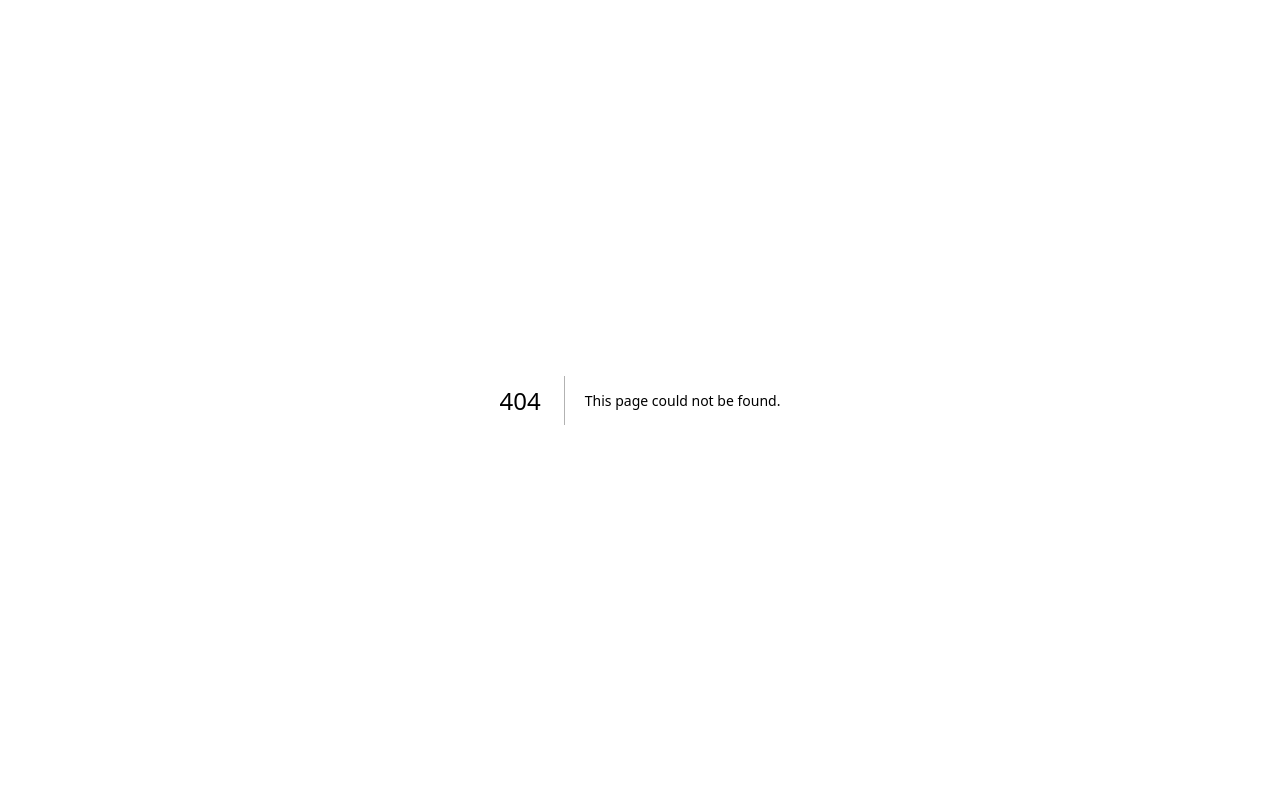
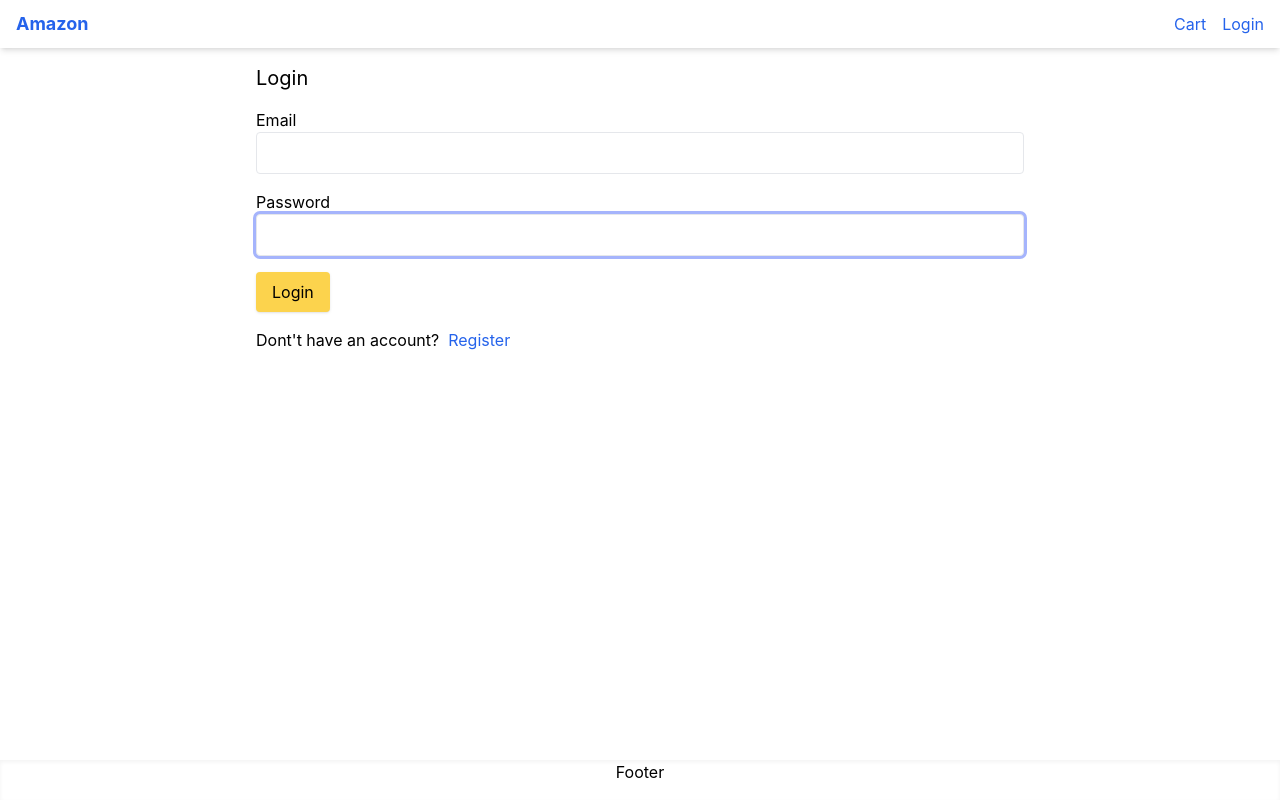
Before and after one commit to idiliman/ecommerce-nextjs, a Next.js app: page /login in a window 1280 px wide. Before the commit this address had no page. Built offline with nearby package versions, Linux system fonts and the light colour scheme.

Commit message:
Login form

```diff
--- a/package.json
+++ b/package.json
@@ -18,6 +18,7 @@
     "next": "13.1.4",
     "react": "18.2.0",
     "react-dom": "18.2.0",
+    "react-hook-form": "^7.43.1",
     "react-icons": "^4.7.1"
   },
   "devDependencies": {
--- a/src/pages/cart.js
+++ b/src/pages/cart.js
@@ -95,7 +95,7 @@
               </li>
               <li>
                 <button
-                  onClick={() => router.push('/shipping')}
+                  onClick={() => router.push('login?redirect=/shipping')}
                   className="primary-button w-full"
                 >
                   Check Out
--- /dev/null
+++ b/src/pages/login.js
@@ -0,0 +1,71 @@
+import Layout from '@/components/Layout';
+import Link from 'next/link';
+import React from 'react';
+import { useForm } from 'react-hook-form';
+
+function LoginScreen() {
+  const {
+    register,
+    handleSubmit,
+    formState: { errors },
+  } = useForm();
+
+  const submitHandler = ({ email, password }) => {
+    console.log('Form submission', email, password);
+  };
+
+  return (
+    <Layout title="Login">
+      <form
+        className="mx-auto max-w-screen-md"
+        onSubmit={handleSubmit(submitHandler)}
+      >
+        <h1 className="mb-4 text-xl">Login</h1>
+        <div className="mb-4">
+          <label htmlFor="email">Email</label>
+          <input
+            type="email"
+            {...register('email', {
+              required: 'Please enter your email',
+              pattern: {
+                value: /^[a-zA-Z0-9_.+-]+@[a-zA-Z0-9-]+.[a-zA-Z0-9-.]+$/i,
+                message: 'Please enter a valid email',
+              },
+            })}
+            className="w-full"
+            id="email"
+            autoFocus
+          />
+          {errors.email && (
+            <div className="text-red-500">{errors.email.message}</div>
+          )}
+        </div>
+        <div className="mb-4">
+          <label htmlFor="password">Password</label>
+          <input
+            type="password"
+            {...register('password', {
+              required: 'Please enter a password',
+              minLength: { value: 6, message: 'Password is less than 6 chars' },
+            })}
+            className="w-full"
+            id="password"
+            autoFocus
+          />
+          {errors.password && (
+            <div className="text-red-500 ">{errors.password.message}</div>
+          )}
+        </div>
+        <div className="mb-4">
+          <button className="primary-button">Login</button>
+        </div>
+        <div className="mb-4">
+          Dont&apos;t have an account? &nbsp;
+          <Link href="register">Register</Link>
+        </div>
+      </form>
+    </Layout>
+  );
+}
+
+export default LoginScreen;
--- a/utils/Store.js
+++ b/utils/Store.js
@@ -37,6 +37,7 @@
       const cartItems = state.cart.cartItems.filter(
         (item) => item.slug !== action.payload.slug
       );
+
       Cookies.set('cart', JSON.stringify({ ...state.cart, cartItems }));
 
       return { cart: { ...state.cart, cartItems } };
```
Also changed, not shown: 1 other file (tests, documents, lock files or other folders).
